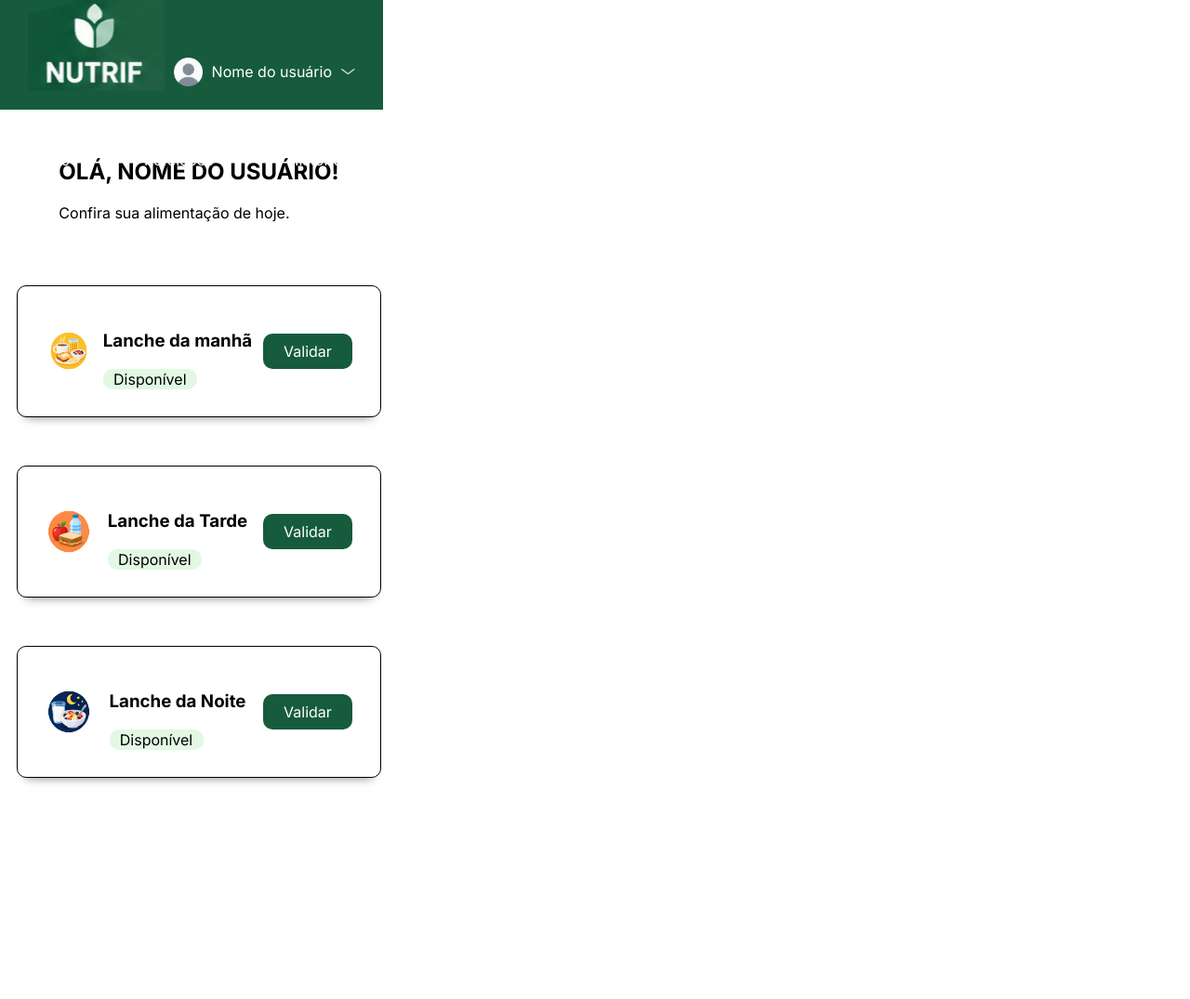
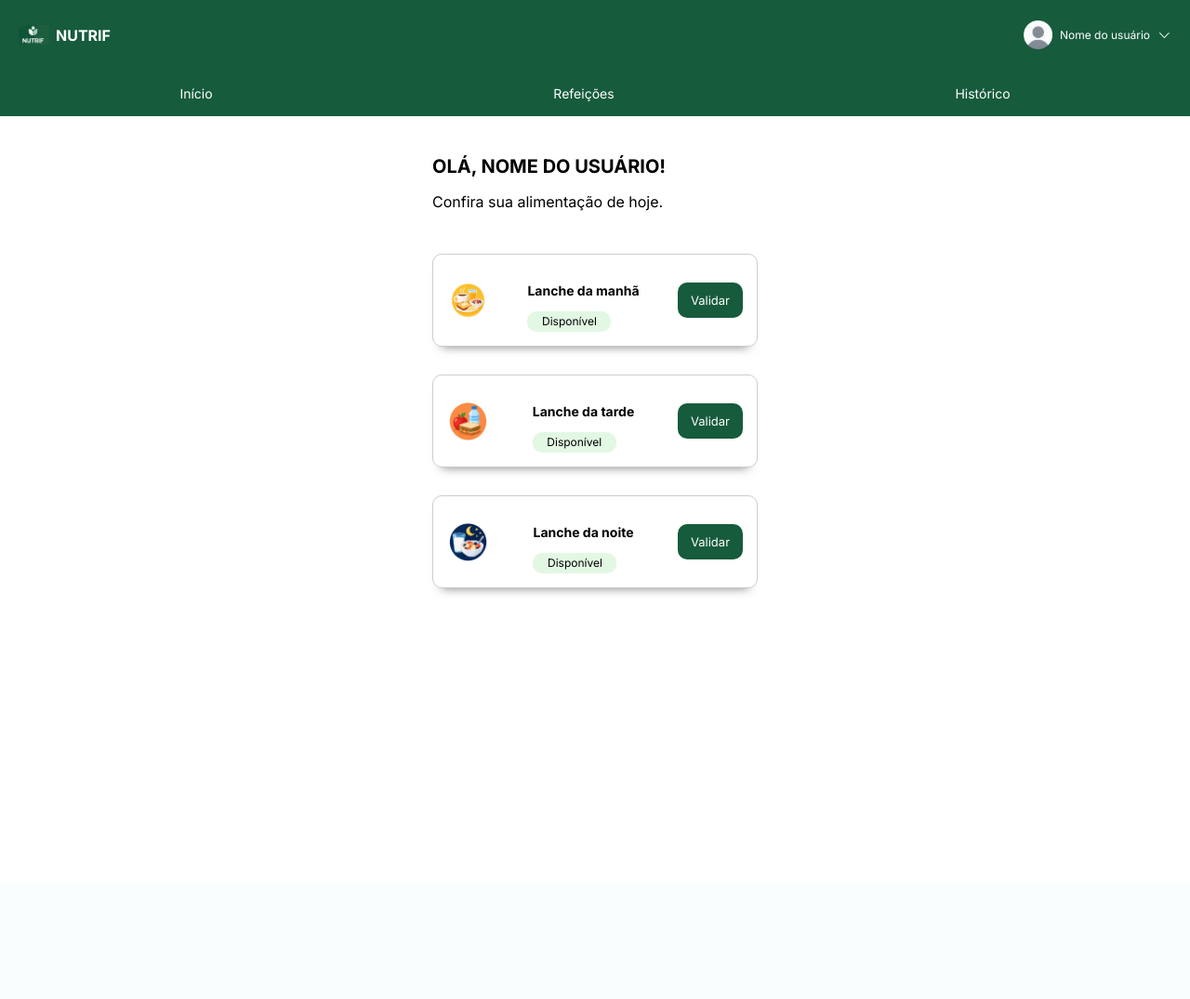
Before and after one commit to adinaifrn11/Nutrif-qrcode, a Flask app: page /dashboard in a window 1280 px wide. Shown: the whole page at 93% size. After the commit the page ends 639 px from the top, so only its background shows below. Run offline with Flask 3, Linux system fonts and the light colour scheme.

Commit message:
fluxo telas integrado nas rotas

```diff
--- a/app.py
+++ b/app.py
@@ -49,7 +49,6 @@ def inicio():
 def dashboard():
     aluno = Aluno.query.filter_by(matricula="ALUNO-001").first()
     return render_template("dashboard.html", aluno=aluno)
-
 
 @app.route("/perfil")
 def perfil():
--- a/static/style/dashboard.css
+++ b/static/style/dashboard.css
@@ -1,9 +1,116 @@
-body{
+
+* {
+    box-sizing: border-box;
+}
+
+body {
     font-family: 'Inter', sans-serif;
-    width: 412px;
-    height: 917px;
+    width: 100%;
+    min-height: 100vh;
+    margin: 0;
+    padding: 0;
+}
 
+/* HEADER */
+
+header {
+    background-color: #165B3C;
+    color: white;
+    position: fixed;
+    top: 0;
+    left: 0;
+    width: 100%;
+    height: 125px;
+    z-index: 1000;
 }
+
+/* Parte superior do header */
+
+header section {
+    display: flex;
+    flex-direction: row;
+    justify-content: space-between;
+    align-items: center;
+    padding: 12px 20px;
+    height: 75px;
+}
+
+/* Logo */
+
+#logo {
+    display: flex;
+    flex-direction: row;
+    align-items: center;
+    gap: 8px;
+}
+
+#logo img {
+    width: 32px;
+    height: 32px;
+    object-fit: contain;
+}
+
+#logo p {
+    font-weight: bold;
+    margin: 0;
+}
+
+/* Perfil */
+
+#perfil {
+    display: flex;
+    flex-direction: row;
+    gap: 8px;
+    align-items: center;
+}
+
+#perfil img {
+    width: 31px;
+    height: 31px;
+    object-fit: contain;
+}
+
+#perfil #aba {
+    filter: brightness(0) invert(1);
+    width: 15px;
+    height: 6px;
+}
+
+#perfil a {
+    text-decoration: none;
+    color: white;
+    font-size: 12px;
+}
+
+/* Menu de navegação */
+
+header nav {
+    display: flex;
+    flex-direction: row;
+    align-items: center;
+    justify-content: space-around;
+    width: 100%;
+    height: 50px;
+    padding: 0 10px;
+    background-color: #165B3C;
+}
+
+header nav a {
+    display: flex;
+    align-items: center;
+    justify-content: center;
+    color: white;
+    text-decoration: none;
+    font-size: 14px;
+    padding: 10px 12px;
+    white-space: nowrap;
+}
+
+header nav a:hover {
+    text-decoration: underline;
+}
+
+/* CONTEÚDO PRINCIPAL */
 
 main {
     margin-top: 150px;
@@ -11,119 +118,72 @@ main {
     justify-content: center;
     align-items: center;
     flex-direction: column;
-    gap:52px;
+    gap: 30px;
+    padding: 0 16px 30px;
 }
 
-.validar{
-    display:flex;
-    flex-direction: row;
-    align-items:center;
-    width:330px;
-    height:80px;
-    border:solid 1px;
-    border-radius:10px;
-    justify-content: space-between;
-    padding:30px;
-    box-shadow: 0 10px 10px -10px rgba(0, 0, 0, 0.5);
-
+main h2 {
+    font-size: 20px;
 }
 
-.validar img{
-    width:50px;
-    height:50px;
+main > div:first-child {
+    width: 100%;
+    max-width: 350px;
 }
 
-#botao-validar{
-    background-color:#165B3C;
-    width: 96px;
-    height: 38px;
-    border-radius:10px;
-    display:flex;
-    align-items:center;
-    justify-content: center;
+/* Cartões das refeições */
 
+.validar {
+    display: flex;
+    flex-direction: row;
+    align-items: center;
+    justify-content: space-between;
+    gap: 10px;
+    width: 100%;
+    max-width: 350px;
+    min-height: 100px;
+    border: 1px solid #ccc;
+    border-radius: 10px;
+    padding: 15px;
+    box-shadow: 0 10px 10px -10px rgba(0, 0, 0, 0.5);
 }
 
-#botao-validar a{
-    text-decoration:none;
-    color:white;
+.validar img {
+    width: 45px;
+    height: 45px;
+    object-fit: contain;
 }
 
-#disponivel{
-    background-color:#E2F8E3;
-    height: 22px;
-    width: 101px;
-    border-radius:10px;
-    display:flex;
-    align-items:center;
+.validar h3 {
+    font-size: 14px;
+}
+
+.botao-validar {
+    background-color: #165B3C;
+    min-width: 70px;
+    height: 38px;
+    border-radius: 10px;
+    display: flex;
+    align-items: center;
     justify-content: center;
 }
 
-/*HEADER*/
-
-
-/*header cima*/
-
-header{
-    background-color:#165B3C;
-    color:white;
-
-    position: fixed;
-    top: 0;
-    left: 0;
-    width: 412px;
-    height: 118px;
-    z-index: 1000;
-
+.botao-validar a {
+    text-decoration: none;
+    color: white;
+    font-size: 13px;
 }
 
-header section{
-    display:flex;
-    flex-direction: row;
-    justify-content: space-between;
-    padding: 30px;
-    padding-top:0px;
-    padding-bottom:8px;
+.disponivel {
+    background-color: #E2F8E3;
+    height: 22px;
+    width: 90px;
+    border-radius: 10px;
+    display: flex;
+    align-items: center;
+    justify-content: center;
 }
 
-#perfil{
-    display:flex;
-    flex-direction: row;
-    gap: 10px;
-    align-items:center;
+.disponivel p {
+    font-size: 12px;
 }
-
-#perfil #aba{
-    filter: brightness(0) invert(1);
-    width:15px;
-    height:6px;
-
-}
-
-#perfil img{
-    width:31px;
-    height:31px;
-}
-
-#perfil a{
-    text-decoration:none;
-    color:white;
-}
-
-/**/
-
-header nav{
-    display:flex;
-    flex-direction: row;
-    gap: 80px;
-    justify-content: center;
-
-}
-
-header nav a{
-    text-decoration:none;
-    color:white;
-}
-
-
-/*fim header*/
--- a/static/style/login.css
+++ b/static/style/login.css
@@ -117,6 +117,11 @@ button {
     transition: 0.2s;
 }
 
+button a{
+    text-decoration: none;
+    color:white;
+}
+
 button:active {
     background-color: #0E3E28;
 }
--- a/templates/dashboard.html
+++ b/templates/dashboard.html
@@ -1,37 +1,37 @@
 <!DOCTYPE html>
-<html lang="en">
+<html lang="pt-BR">
 <head>
     <meta charset="UTF-8">
     <meta name="viewport" content="width=device-width, initial-scale=1.0">
-    <title>home</title>
+    <title>Home</title>
 
-    <!-- fonte-->
+    <!-- Fonte -->
     <link rel="preconnect" href="https://fonts.googleapis.com">
     <link rel="preconnect" href="https://fonts.gstatic.com" crossorigin>
     <link href="https://fonts.googleapis.com/css2?family=Inter:ital,opsz,wght@0,14..32,100..900;1,14..32,100..900&display=swap" rel="stylesheet">
 
-    <link rel="stylesheet" href="../style/dashboard.css">
+    <link rel="stylesheet" href="../static/style/dashboard.css">
 </head>
 <body>
+
     <header>
-
         <section>
             <div id="logo">
-                 <img src="../images/logo.png" alt="Nutrif Logo"><img>
+                <img src="../static/images/logo.png" alt="Nutrif Logo">
                 <p>NUTRIF</p>
             </div>
 
             <div id="perfil">
-                <img src="../images/perfil.png" alt="perfil">
-                <a href="perfil_aluno.html">Nome do usuário</a>
-                <img id="aba" src="../images/aba.png" alt="aba perfil">
+                <img src="../static/images/perfil.png" alt="Perfil">
+                <a href="{{ url_for('perfil') }}">Nome do usuário</a>
+                <img id="aba" src="../static/images/aba.png" alt="Aba perfil">
             </div>
         </section>
 
         <nav>
-            <a href="dashboard.html">Início</a>
-            <a href="refeicoes.html">Refeições</a>
-            <a href="historico.html">Histórico</a>
+            <a href="{{ url_for('dashboard') }}">Início</a>
+            <a href="{{ url_for('historico') }}">Refeições</a>
+            <a href="{{ url_for('historico') }}">Histórico</a>
         </nav>
     </header>
 
@@ -42,42 +42,40 @@
         </div>
 
         <div class="validar">
-            <img src="../images/lanche_manha.png" alt="Lanche da manhã">
+            <img src="../static/images/lanche_manha.png" alt="Lanche da manhã">
             <div>
                 <h3>Lanche da manhã</h3>
-                <div id="disponivel"><p>Disponível</p></div>
+                <div class="disponivel"><p>Disponível</p></div>
             </div>
-
-            <div id="botao-validar">
-                <a href="qr_code_aluno.html">Validar</a>
+            <div class="botao-validar">
+                <a href="{{ url_for('mostrar_qr') }}">Validar</a>
             </div>
         </div>
 
         <div class="validar">
-            <img src="../images/lanche_tarde.png" alt="Lanche da tarde">
+            <img src="../static/images/lanche_tarde.png" alt="Lanche da tarde">
             <div>
-                <h3>Lanche da Tarde</h3>
-                <div id="disponivel"><p>Disponível</p></div>
+                <h3>Lanche da tarde</h3>
+                <div class="disponivel"><p>Disponível</p></div>
             </div>
-
-            <div id="botao-validar">
-                <a href="qr_code_aluno.html">Validar</a>
+            <div class="botao-validar">
+                <a href="{{ url_for('mostrar_qr') }}">Validar</a>
             </div>
         </div>
 
         <div class="validar">
-            <img src="../images/lanche_noite.png" alt="Lanche da noite">
+            <img src="../static/images/lanche_noite.png" alt="Lanche da noite">
             <div>
-                <h3>Lanche da Noite</h3>
-                <div id="disponivel"><p>Disponível</p></div>
+                <h3>Lanche da noite</h3>
+                <div class="disponivel"><p>Disponível</p></div>
             </div>
-
-            <div id="botao-validar">
-                <a href="qr_code_aluno.html">Validar</a>
+            <div class="botao-validar">
+                <a href="{{ url_for('mostrar_qr') }}">Validar</a>
             </div>
         </div>
     </main>
 
     <footer></footer>
+
 </body>
 </html>
--- a/templates/login.html
+++ b/templates/login.html
@@ -33,7 +33,9 @@
                     <input type="password" placeholder="Senha" required>
                 </div>
 
-                <button type="submit">ENTRAR</button>
+                <button type="submit">
+                    <a href="templates/dashboard.html">ENTRAR</a>
+                </button>
             </form>
 
             <p>Acesso exclusivo para estudantes.</p>
```
Also changed, not shown: templates/historico.html (+16 -16 lines), templates/perfil.html (+9 -7 lines), templates/qr_code_aluno.html (+4 -6 lines).
